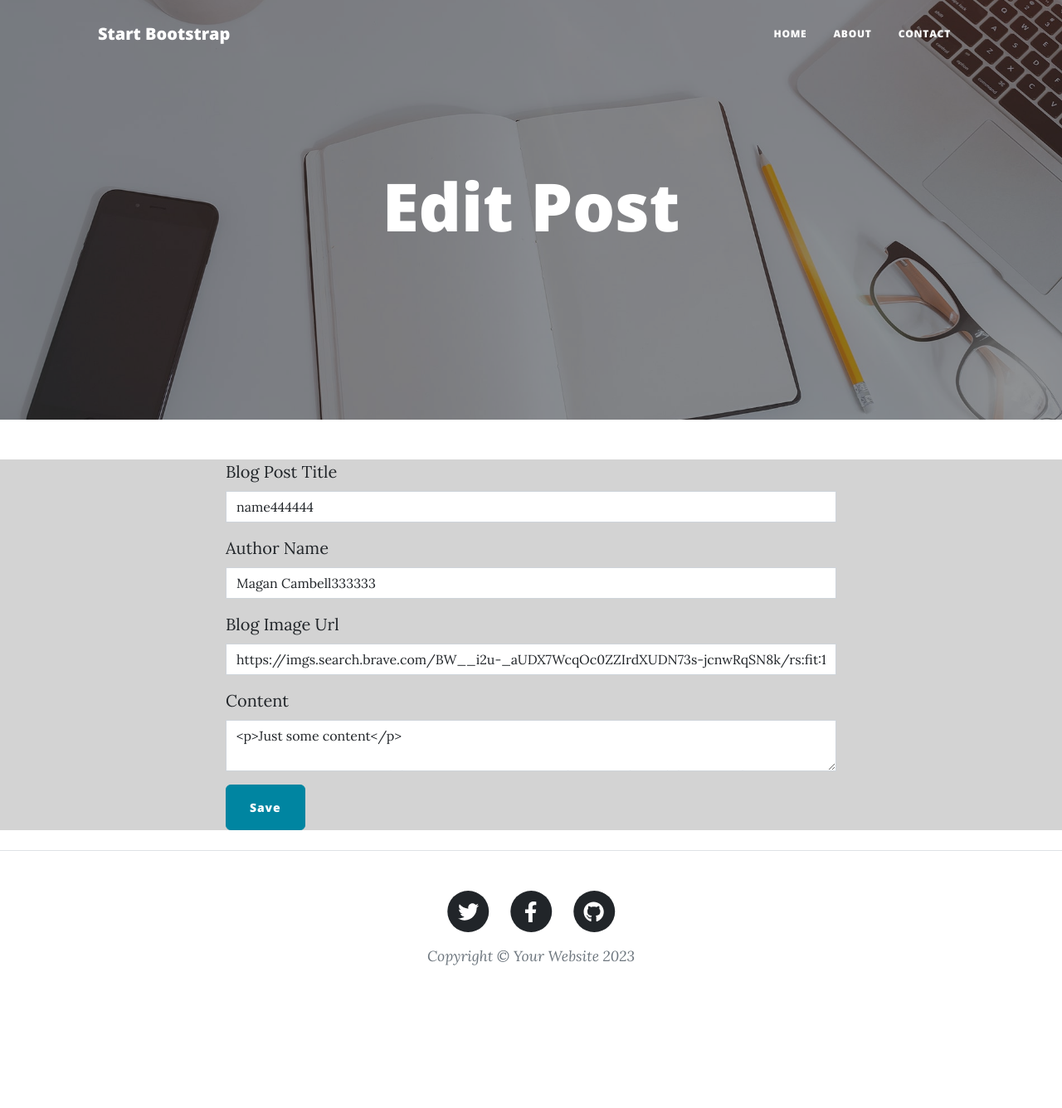
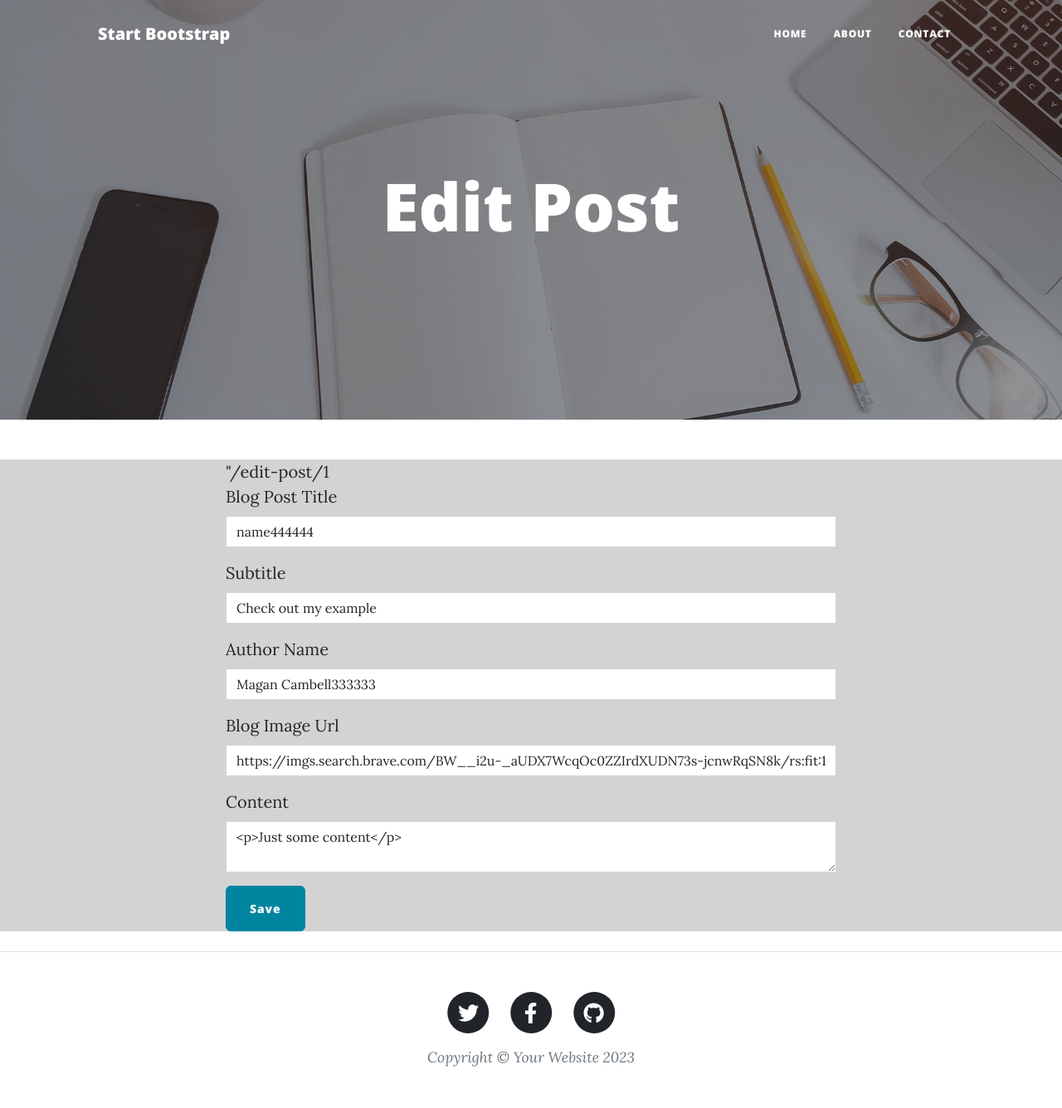
Before and after one commit to shlomo-mica/day67upgrade_blog_post, a Flask app: page /edit-post/1 in a window 1280 px wide. Shown: the whole page at 83% size. Before the commit the page ends 1164 px from the top, so only its background shows below. Run offline with Flask 3, Linux system fonts and the light colour scheme; some libraries are stand-ins or nearby versions.

Commit message:
Finished the update post and add functions playing with set and jinja two  functions add and edit with the same button

```diff
--- a/main.py
+++ b/main.py
@@ -94,13 +94,15 @@ def show_post(post_id):
 @app.route('/add_new_post/', methods=['GET', 'POST'])
 def add_post():
     form = NewForm()
+    add_edit_function = url_for('add_post')
+
     # if db.session.query(BlogPost).filter_by(id=1).count()<= 1:
-    if form.validate_on_submit():
+    if request.method == 'POST':
         flash('Form validated!')
 
         add_blog = BlogPost(title=request.form.get('blog_post_title'),
                             subtitle=request.form.get('subtitle'),
-                            author=request.form.get('your_name'),
+                            author=request.form.get('author_name'),
                             img_url=request.form.get('blog_image_url'),
                             body=request.form.get('content'),
                             date=date.today().strftime("%b, %d, %Y"))
@@ -109,7 +111,8 @@ def add_post():
         db.session.commit()
         return redirect(url_for('get_all_posts'))
 
-    return render_template("make_post_ver2.html", form=form, neworedit_post='New-Post',
+    return render_template("make_post_ver2.html", add_post_function=add_edit_function, form=form,
+                           neworedit_post='New-Post',
                            welcome='You are going to make a '
                                    'great blog post!')
 
@@ -119,6 +122,7 @@ def add_post():
 @app.route('/edit-post/<int:post_id>', methods=['GET', 'POST'])
 def edit_post(post_id):
     form = NewForm()
+    add_edit_function = url_for('edit_post',post_id=post_id)
     upload_data = db.session.execute((db.select(BlogPost).where(BlogPost.id == post_id))).scalar()
     form.content.data = upload_data.body
     form.author_name.data = upload_data.author
@@ -128,7 +132,7 @@ def edit_post(post_id):
     if request.method == 'POST':
         a = BlogPost.query.filter_by(id=post_id).first()
         updatepost = BlogPost(title=request.form.get('blog_post_title'),
-                              #subtitle=request.form.get('your_name'),
+                              # subtitle=request.form.get('your_name'),
                               author=request.form.get('author_name'),
                               img_url=request.form.get('blog_image_url'),
                               body=request.form.get('content'))
@@ -139,17 +143,12 @@ def edit_post(post_id):
 
         db.session.commit()
         return redirect(url_for('get_all_posts'))
-        # updatepost.author = "Jack Bauer22"
-        # title =
-        # body = d
-        # author =
-        # img_url
 
-        # return updatepost.author
         # db.session.execute((db.select(a).where(a.id == post_id))).scalar()
         # b=BlogPost.subtitle
 
-    return render_template('make_post_ver2.html', control=2, neworedit_post="Edit Post", form=form, post_id=post_id)
+    return render_template('make_post_ver2.html', add_edit_function=add_edit_function, neworedit_post="Edit Post",
+                           form=form, post_id=post_id)
 
 
 #
--- a/templates/make_post_ver2.html
+++ b/templates/make_post_ver2.html
@@ -32,22 +32,27 @@
   <div class="container">
     <div class="row">
       <div class="col-lg-8 col-md-10 mx-auto">
+        {% if neworedit_post == 'New-Post'%}
+          {% set post_id = 0 %}
 
+          <h5> {{ post_id  }}</h5>
+        {% endif %}
 
 
 
         <!-- TODO:-Add CKEditor and render the form here -->
 
-
-          <form action="{{ url_for('edit_post',post_id=post_id) }}" method="POST">
+                "{{ url_for('edit_post',post_id=post_id) }}
+          <form action="{{add_edit_function}}" method="POST">
                    {{ form.csrf_token() }}
                    {{ render_field(form.blog_post_title) }}
+                   {{ render_field(form.subtitle) }}
                    {{ render_field(form.author_name) }}
                    {{ render_field(form.blog_image_url) }}
                    {{ render_field(form.content) }}
                    {{ render_field(form.submit) }}
+          </form>
 
-          </form>
 
 
 
```
Also changed, not shown: instance/posts.db.
